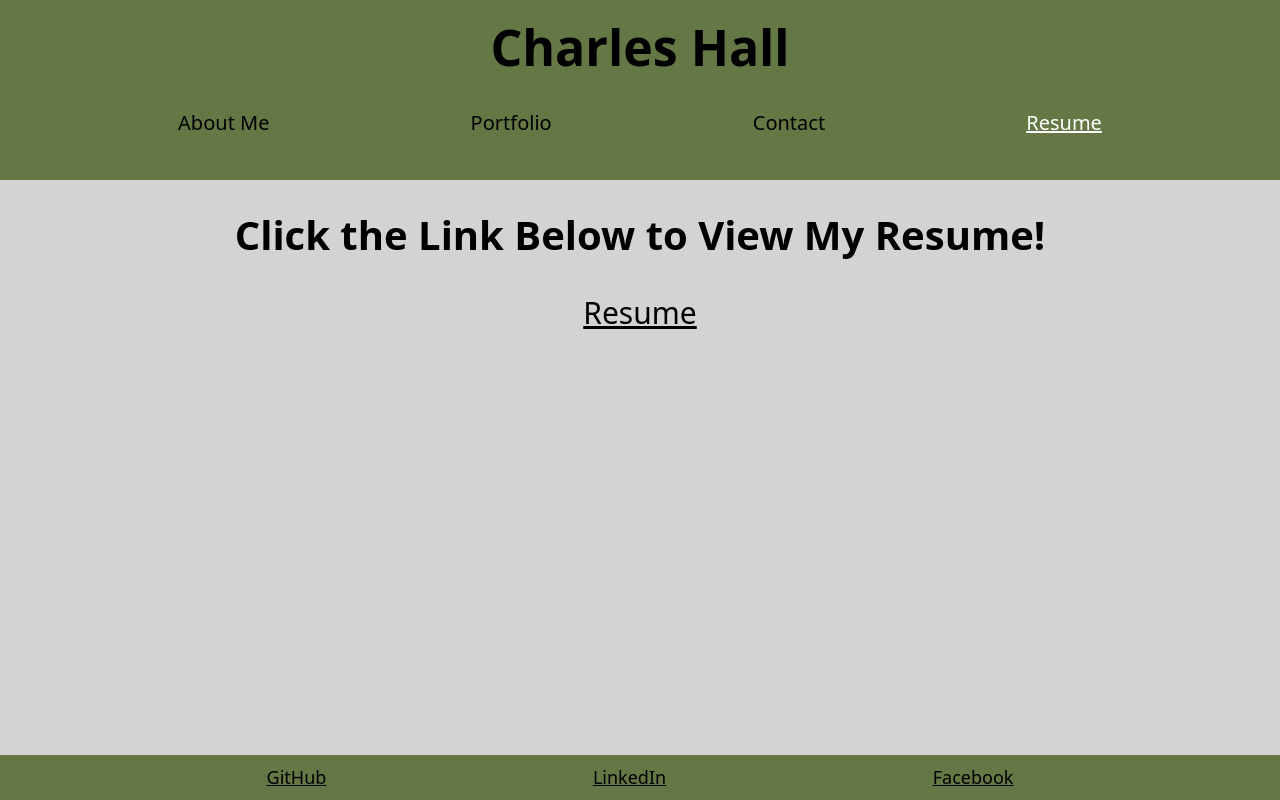
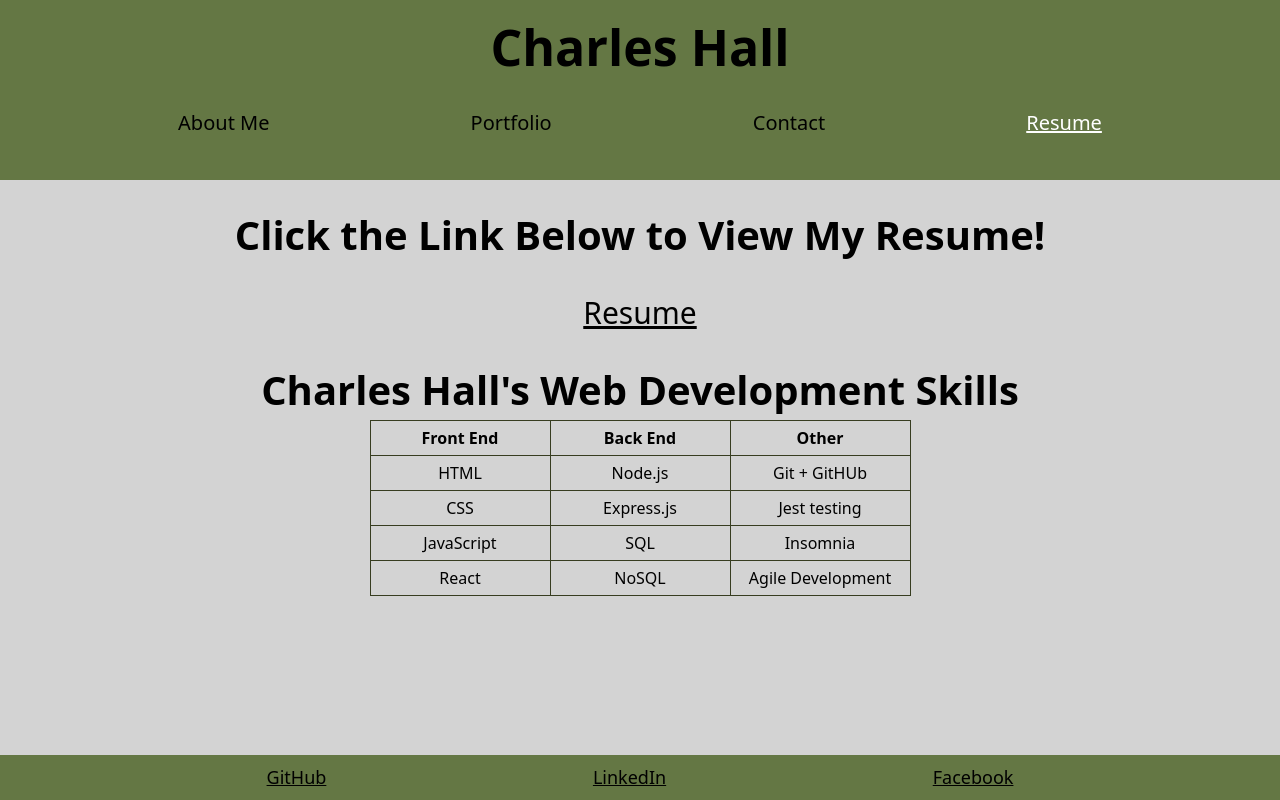
Before and after one commit to cspecialblackberry/Charles-Hall-Portfolio, a React (Vite) app: page /Resume in a window 1280 px wide. Built offline with nearby package versions, Linux system fonts and the light colour scheme.

Commit message:
added skills table

```diff
--- a/src/App.css
+++ b/src/App.css
@@ -185,14 +185,19 @@ nav{
     font-size: 18px;
 }
 
-.resume{
+.resume, .skills{
     display: flex;
     flex-direction: column;
     align-items: center;
     margin-top: 25px;
+    text-align: center;
 }
 
-.resume h1{
+.skills{
+    padding-bottom: 65px;
+}
+
+.resume h1, .skills h1{
     font-size: 40px;
     font-weight: 600;
 }
@@ -201,6 +206,15 @@ nav{
     font-size: 30px;
     text-decoration: underline;
     margin-top: 25px;
+}
+
+.skills table, .skills table th, .skills table td{
+    border: 1px solid var(--darkgreen);
+    padding: 5px;
+}
+
+.skills table th, .skills table td{
+    width: 180px;
 }
 
 footer{
--- a/src/pages/Contact.jsx
+++ b/src/pages/Contact.jsx
@@ -5,11 +5,13 @@ export default function Contact() {
     const [isNameEntered, setIsNameEntered] = useState('')
     const [nameValue, setNameValue] = useState('')
 
+    //save entered value
     const handleNameChange = (event) => {
         setNameValue(event.target.value)
         setIsNameEntered(true)
     }
 
+    //check for value for conditional rendering
     const handleNameBlur = () => {
         if (!nameValue) {
             setIsNameEntered(false)
@@ -22,11 +24,13 @@ export default function Contact() {
     const [emailValue, setEmailValue] = useState('')
     const [isValidEmail, setIsValidEmail] = useState(true)
 
+    //save entered value
     const handleEmailChange = (event) => {
         setEmailValue(event.target.value)
         setIsEmailEntered(true)
     }
 
+    //check for value or valid email for conditional rendering
     const handleEmailBlur = () => {
         if (!emailValue) {
             setIsEmailEntered(false)
@@ -39,11 +43,13 @@ export default function Contact() {
     const [isMessageEntered, setIsMessageEntered] = useState('')
     const [messageValue, setMessageValue] = useState('')
 
+    //save entered value
     const handleMessageChange = (event) => {
         setMessageValue(event.target.value)
         setIsMessageEntered(true)
     }
 
+    //check for value for conditional rendering
     const handleMessageBlur = () => {
         if (!messageValue) {
             setIsMessageEntered(false)
--- a/src/pages/Resume.jsx
+++ b/src/pages/Resume.jsx
@@ -5,6 +5,36 @@ export default function Resume() {
                 <h1>Click the Link Below to View My Resume!</h1>
                 <a target='_blank' href='https://drive.google.com/file/d/17tcyvqdB_4bn7jgmjUsBau7Nssiw4lY5/view?usp=sharing'><h2>Resume</h2></a>
             </div>
+            <div className="skills">
+                <h1>Charles Hall's Web Development Skills</h1>
+               <table>
+                <tr>
+                    <th>Front End</th>
+                    <th> Back End</th>
+                    <th>Other</th>
+                </tr>
+                <tr>
+                    <td>HTML</td>
+                    <td>Node.js</td>
+                    <td>Git + GitHUb</td>
+                </tr>
+                <tr>
+                    <td>CSS</td>
+                    <td>Express.js</td>
+                    <td>Jest testing</td>
+                </tr>
+                <tr>
+                    <td>JavaScript</td>
+                    <td>SQL</td>
+                    <td>Insomnia</td>
+                </tr>
+                <tr>
+                    <td>React</td>
+                    <td>NoSQL</td>
+                    <td>Agile Development</td>
+                </tr>
+               </table>
+            </div>
         </>
     )
 }
```
